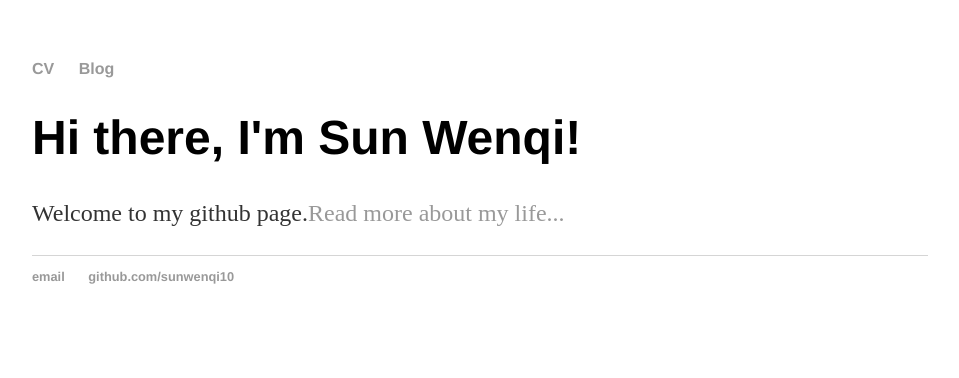
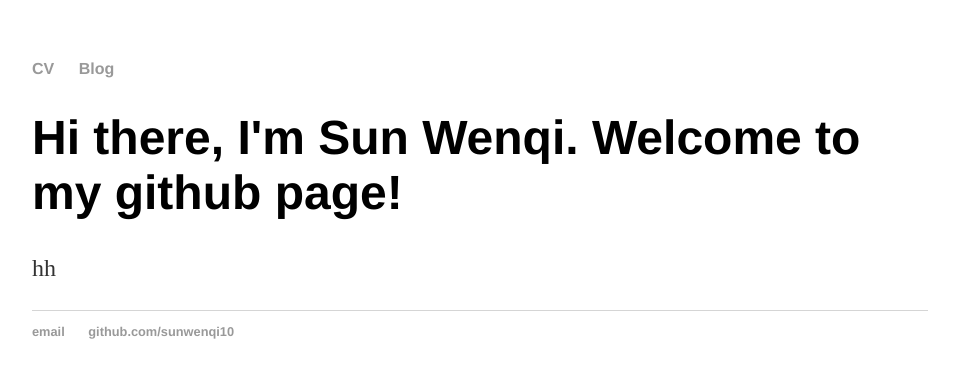
Before and after one commit to sunwenqi10/sunwenqi10.github.io, a Jekyll site: the page built from index.html, in a window 1280 px wide. Shown: the top 378 px of the page, without its empty margins (160-1119 px from the left). Built offline with Jekyll 4.4.1, drawn with Linux system fonts in a browser that asks for light colours.

Commit message:
Update index.html

```diff
--- a/index.html
+++ b/index.html
@@ -3,6 +3,6 @@ layout: default
 title: Sun Wenqi's Blog
 ---
 <div class="blurb">
-	<h1>Hi there, I'm Sun Wenqi!</h1>
-	<p>Welcome to my github page.<a href="/about">Read more about my life...</a></p>
+	<h1>Hi there, I'm Sun Wenqi. Welcome to my github page!</h1>
+	<p>hh</p>
 </div><!-- /.blurb -->
```
